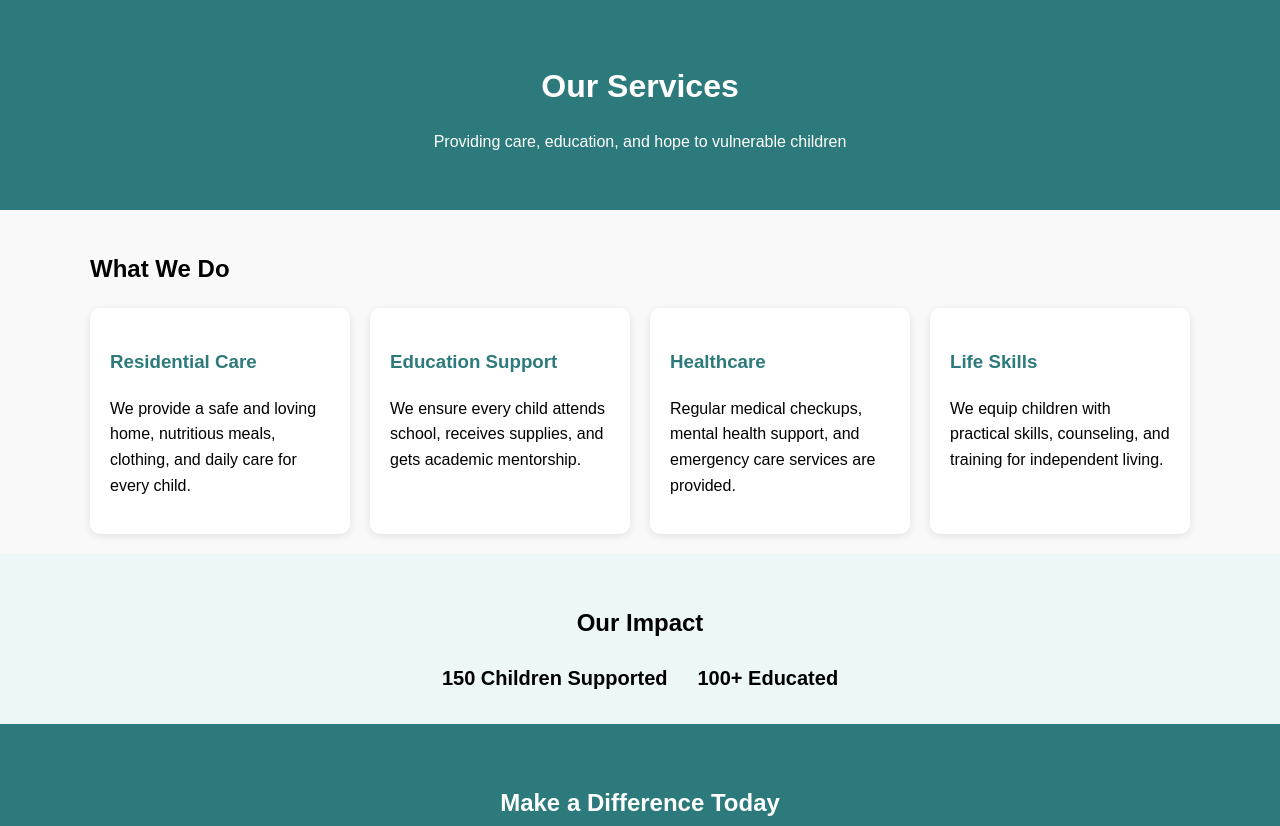
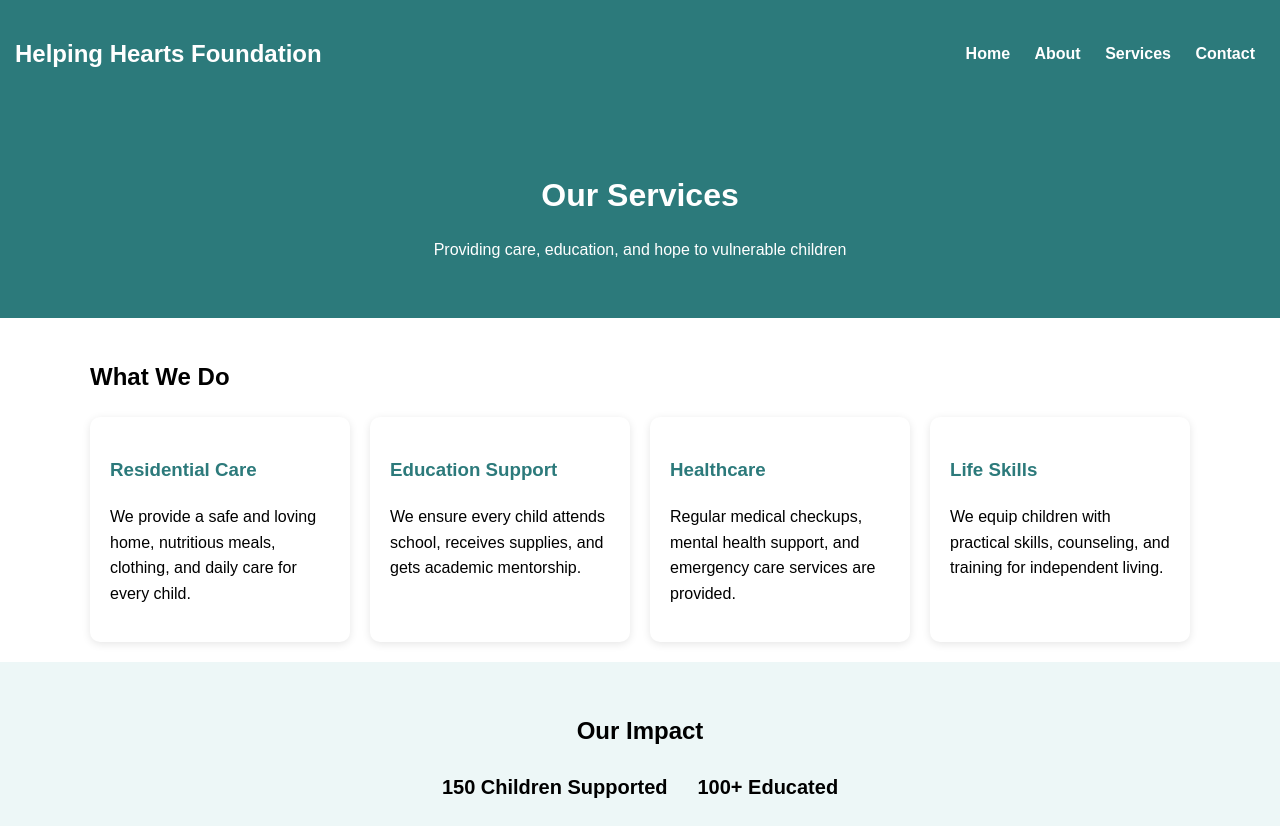
Before and after one commit to favourkendi-dev/helping-hearts-foundation-website, a website: page services.html in a window 1280 px wide. Shown: the top 826 px of the page. Drawn offline with Linux system fonts and the light colour scheme.

Commit message:
Changed services.css

```diff
--- a/services.css
+++ b/services.css
@@ -1,8 +1,23 @@
 body {
+    nav {
+            background: #2c7a7b;
+            padding: 15px;
+            display: flex;
+            justify-content: space-between;
+            align-items: center;
+            color: white;
+        }
+        nav a {
+            color: white;
+            margin: 0 10px;
+            text-decoration: none;
+            font-weight: bold;
+        }
+
             font-family: Arial, sans-serif;
             margin: 0;
             line-height: 1.6;
-            background-color: #f9f9f9;
+            background-color: (#f9f9f9);
         }
 
         header {
--- a/services.html
+++ b/services.html
@@ -7,6 +7,15 @@
   <link rel="stylesheet" href="services.css">
 </head>
 <body>
+    <nav>
+    <h2>Helping Hearts Foundation</h2>
+    <div>
+        <a href="index.html">Home</a>
+        <a href="about.html">About</a>
+        <a href="services.html">Services</a>
+        <a href="contact.html">Contact</a>
+    </div>
+</nav>
   <header>
     <h1>Our Services</h1>
     <p>Providing care, education, and hope to vulnerable children</p>
```
